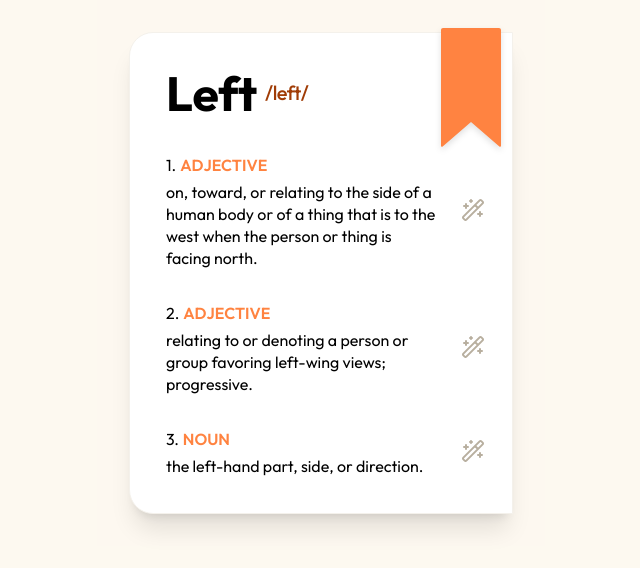
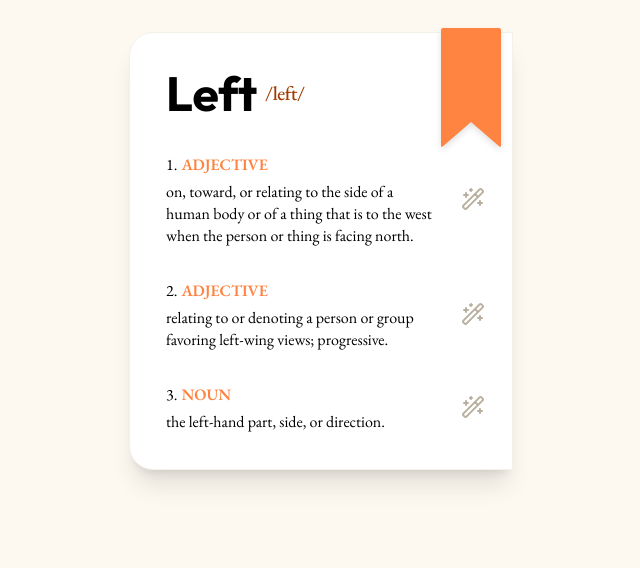
Before and after one commit to inkkadiis/wordtale, a React (Vite) app: page / in a window 1280 px wide. Shown: the top 568 px of the page, without its empty margins (319-959 px from the left). Built offline with nearby package versions, Linux system fonts and the light colour scheme.

Commit message:
update fixed

```diff
--- a/src/App.css
+++ b/src/App.css
@@ -17,9 +17,23 @@
   html {
     background-color: var(--color-main);
     color: var(--color-base-black);
+  }
+
+  body {
+    font-family: "EB Garamond", serif;
+  }
+
+  h1,
+  h2,
+  h3,
+  h4,
+  h5,
+  h6 {
     font-family: "Outfit", sans-serif;
-    font-optical-sizing: auto;
-    font-style: normal;
+  }
+
+  h2 {
+    @apply text-xl font-bold;
   }
 }
 
--- a/src/WordCard.jsx
+++ b/src/WordCard.jsx
@@ -8,11 +8,13 @@ function WordCard() {
         <div className="Wordbook w-full h-auto bg-white rounded-tl-3xl rounded-bl-3xl shadow-xl border border-[#f4f1eb] p-9 ">
           <div className="Wordcontents w-full md:w-80 mx-auto flex flex-col gap-9">
             <div className="Wordwithpronoun w-full flex flex-h md:flex-row md:items-center gap-2">
-              <div className="text-black text-4xl md:text-5xl font-bold">
+              <h1 className="text-black text-4xl md:text-5xl font-bold">
                 Left
-              </div>
-              <div className="text-[#a03c06] text-lg md:text-xl font-medium tracking-tight">
-                /left/
+              </h1>
+              <div className="flex flex-col">
+                <div className="text-[#a03c06] text-lg md:text-xl font-medium tracking-tight">
+                  /left/
+                </div>
               </div>
             </div>
 
```
Also changed, not shown: src/components/Nav.jsx (added).
